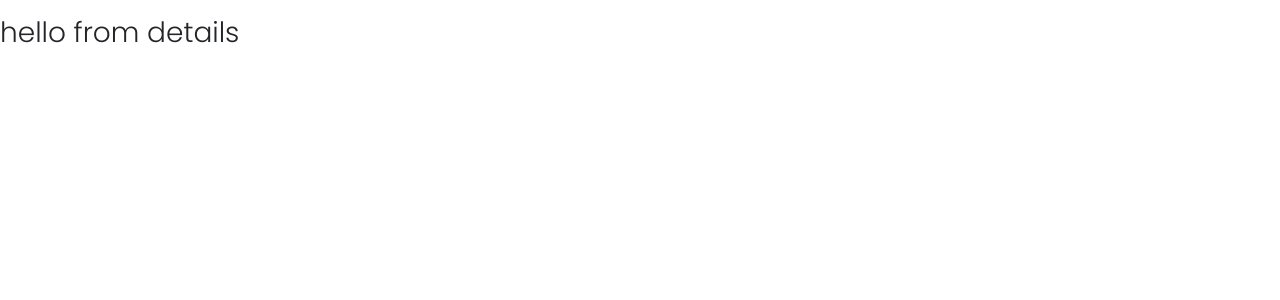
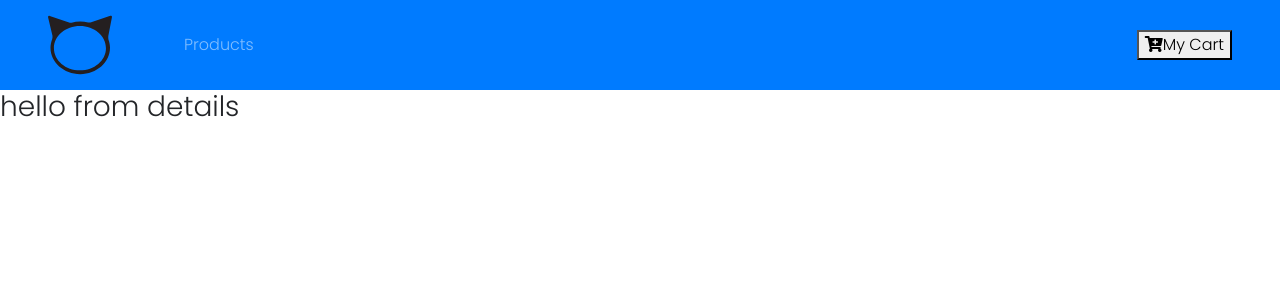
Before and after one commit to ylldesmustafa/capstone-1, a React (Create React App) app in the folder my-store/: page /details in a window 1280 px wide. Shown: the top 300 px of the page. Built offline with nearby package versions, Linux system fonts and the light colour scheme.

Commit message:
added links to nav bar

```diff
--- a/my-store/src/components/Navbar.js
+++ b/my-store/src/components/Navbar.js
@@ -1,13 +1,32 @@
 import React, { Component } from 'react';
 import {Link} from 'react-router-dom';
+import logo from '../catLogo.svg'
 
 
 
 export default class Navbar extends Component {
   render() {
     return (
-      <nav className="navbar navbar-expand-sm navbar-dark px-sm-5">
-
+      <nav className="navbar navbar-expand-sm bg-primary navbar-dark px-sm-5">
+       { /*
+        https://www.iconfinder.com/icons/751111/cats_cat_dogs_pet_pets_icon Creative Commons (Attribution 3.0 Unported); https://www.iconfinder.com/pinpointworld
+        */}
+        <Link to="/">
+        <img src={logo} alt="Heads-To-Tails Pet Shop" className="navbar-brand" />
+        </Link>
+        <ul className="navbar-nav align-items-center">
+          <li className="nav-item ml-5">
+            <Link to="/" className="nav-link">
+              Products
+            </Link>
+          </li>
+        </ul>
+        <Link to ="./cart"className="ml-auto">
+          <button>
+            <i className="fas fa-cart-plus" />
+            My Cart
+          </button>
+        </Link>
       </nav>
     )
   }
--- a/my-store/src/data.js
+++ b/my-store/src/data.js
@@ -1,5 +1,5 @@
 /*
-
+https://www.iconfinder.com/icons/751111/cats_cat_dogs_pet_pets_icon Creative Commons (Attribution 3.0 Unported); https://www.iconfinder.com/pinpointworld
 */
 
 
```
Also changed, not shown: my-store/src/catLogo.svg (added), my-store/src/iconfinder_Cats_751111.png (renamed from my-store/public/img/iconfinder_Cats_751111.png).
